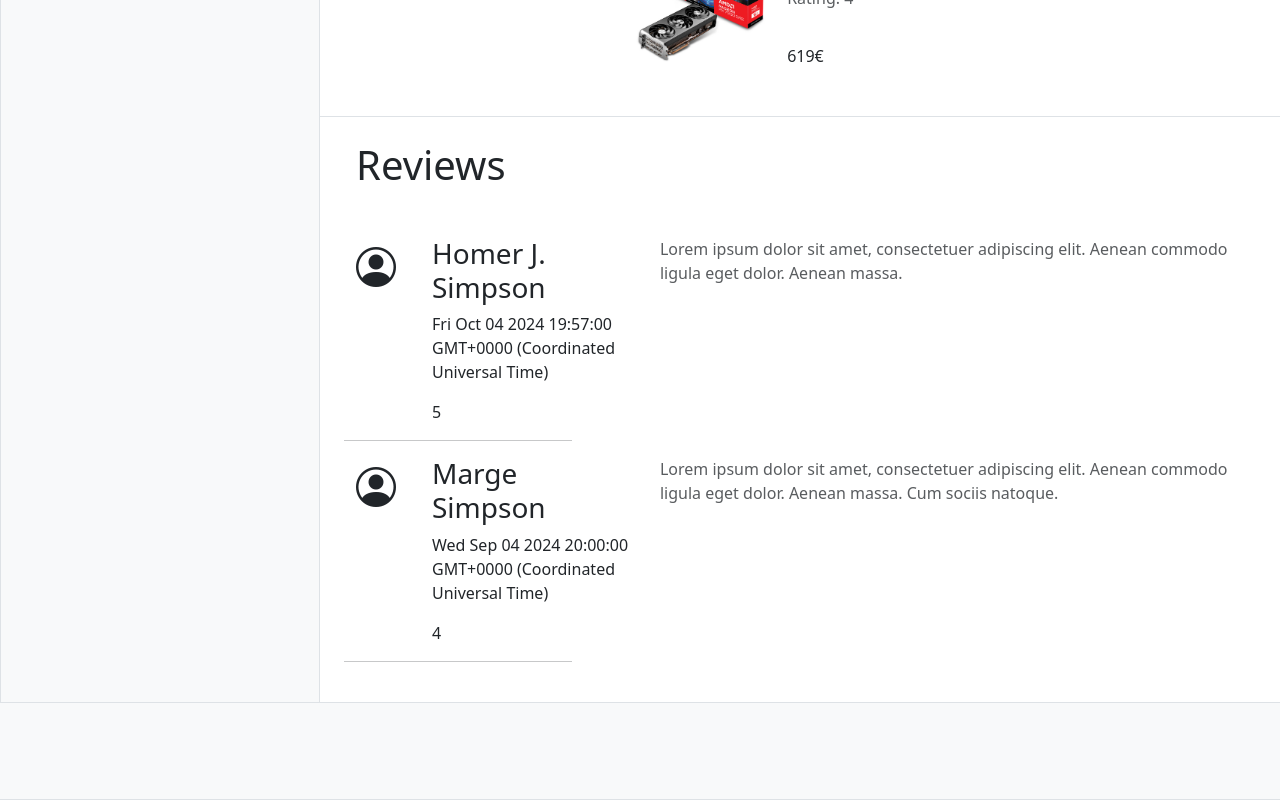
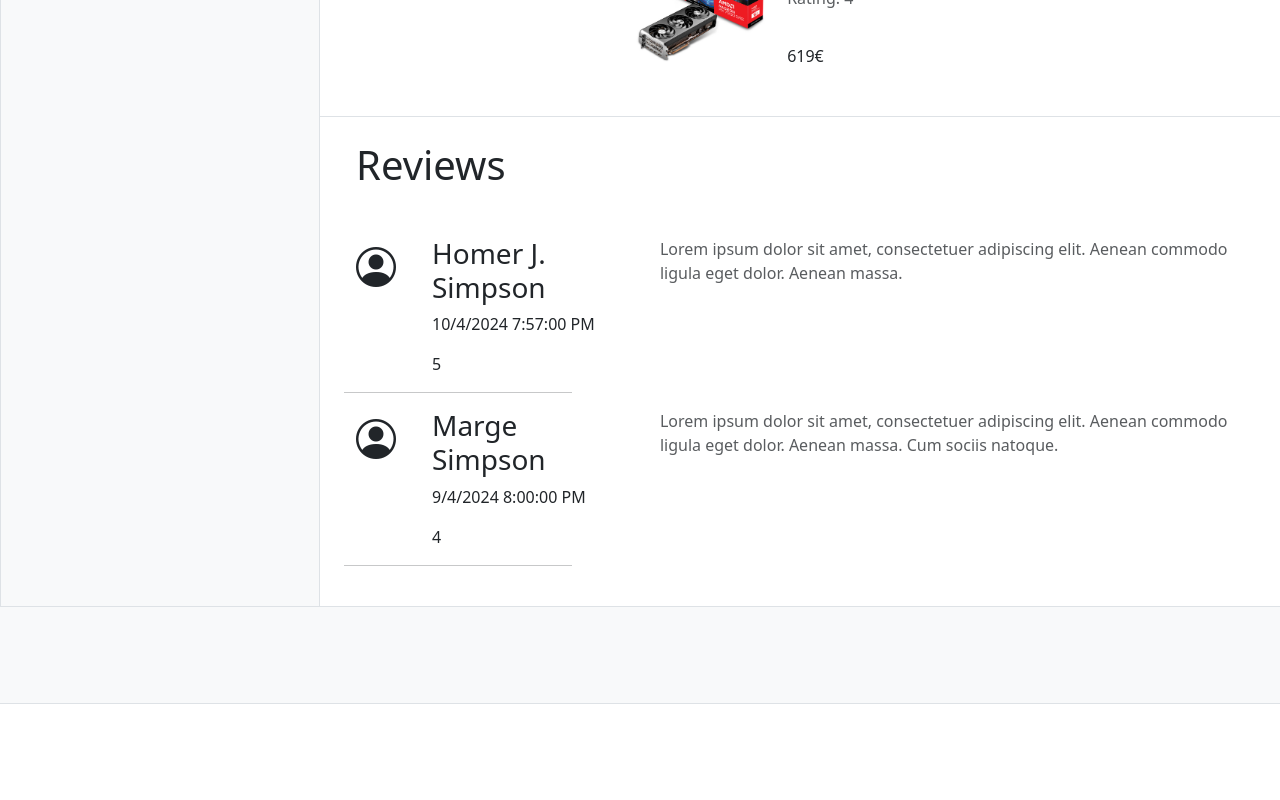
Before and after one commit to SergiNMG/angular-app, an Angular app: page /home in a window 1280 px wide. Shown: the part 1142-1942 px from the top of the page. After the commit the page ends 1846 px from the top, so only its background shows below. Built offline with nearby package versions, Linux system fonts and the light colour scheme.

Commit message:
Date format on DateInterceptor modified

```diff
--- a/src/app/interceptors/date.interceptor.ts
+++ b/src/app/interceptors/date.interceptor.ts
@@ -25,9 +25,9 @@ export class DateInterceptor implements HttpInterceptor {
             product.forEach(product => {
               if (product.reviews) {
                 product.reviews.forEach(review => {
-                  console.log(review.date);
-                  review.date = new Date(review.date);
-                  console.log(review.date);
+                  const date = new Date(review.date);
+                  const simpleDate = `${date.toLocaleDateString()} ${date.toLocaleTimeString()}`
+                  review.date = simpleDate;
                 })
               }
             });
```
